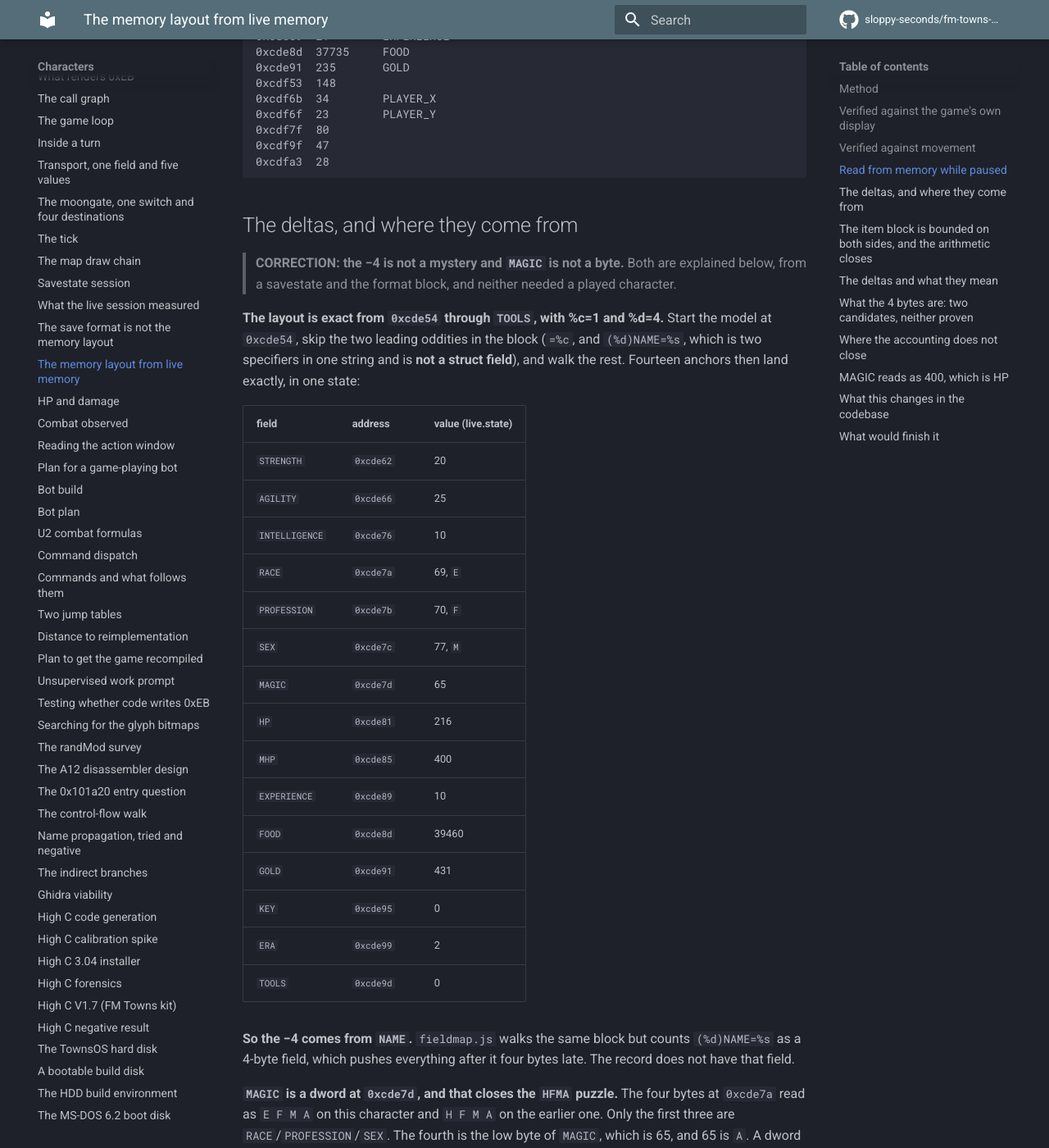
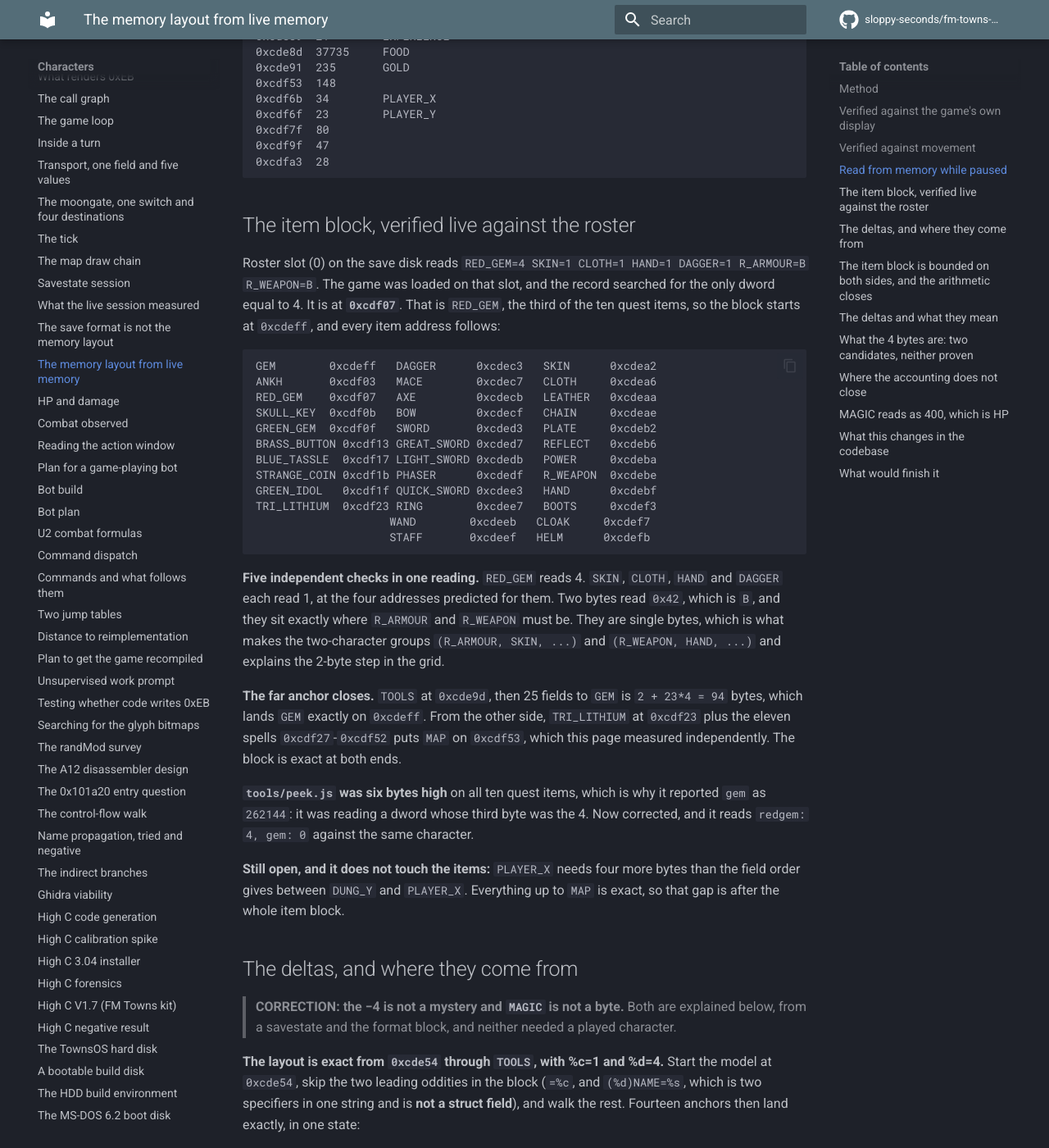
Before and after one commit to sloppy-seconds/fm-towns-ultima, an MkDocs documentation site: the page built from docs/live-fieldmap.md, in a window 1280 px wide and 1400 px high, scrolled down 1518 px. Shown: the whole window at 82% size. Built offline with MkDocs 1.6.1 and Material for MkDocs 9.7.7, drawn with Linux system fonts in a browser that asks for light colours; comment, search, counter and statistics services are not loaded.

Commit message:
The item block, verified live: RED_GEM=4 at 0xcdf07
Loaded roster slot (0), whose text reads RED_GEM=4 SKIN=1 CLOTH=1 HAND=1 DAGGER=1
R_ARMOUR=B R_WEAPON=B, and searched the record for the only dword equal to 4.

It is at 0xcdf07, which is RED_GEM, the third of the ten quest items, so the block
starts at 0xcdeff and every item address follows. Five predictions then held at once:
the 4, the four 1s at SKIN CLOTH HAND DAGGER, and two 0x42 bytes exactly where
R_ARMOUR and R_WEAPON must be. Those two are single bytes, which is what makes the
two-character groups and explains the 2-byte step in the grid.

The far anchor closes from both directions: TOOLS plus 25 fields is 2 + 23*4 = 94
bytes and lands GEM on 0xcdeff, and TRI_LITHIUM plus the eleven spells lands MAP on
0xcdf53, which the page had measured independently.

tools/peek.js was six bytes high on all ten quest items, so it reported gem as 262144
because the 4 was the third byte of the dword it read. Corrected and checked against
the same character: redgem 4, gem 0.

Still open and unrelated: PLAYER_X needs four more bytes than the field order gives
between DUNG_Y and PLAYER_X. That gap is after the whole item block.

````diff
--- a/docs/live-fieldmap.md
+++ b/docs/live-fieldmap.md
@@ -57,6 +57,47 @@ Values present and matching the format string's identity, though not independent
 0xcdf9f  47
 0xcdfa3  28
 ```
+
+## The item block, verified live against the roster
+
+Roster slot (0) on the save disk reads `RED_GEM=4 SKIN=1 CLOTH=1 HAND=1 DAGGER=1 R_ARMOUR=B
+R_WEAPON=B`. The game was loaded on that slot, and the record searched for the only dword equal to 4.
+It is at **`0xcdf07`**. That is `RED_GEM`, the third of the ten quest items, so the block starts at
+`0xcdeff`, and every item address follows:
+
+```
+GEM        0xcdeff   DAGGER      0xcdec3   SKIN      0xcdea2
+ANKH       0xcdf03   MACE        0xcdec7   CLOTH     0xcdea6
+RED_GEM    0xcdf07   AXE         0xcdecb   LEATHER   0xcdeaa
+SKULL_KEY  0xcdf0b   BOW         0xcdecf   CHAIN     0xcdeae
+GREEN_GEM  0xcdf0f   SWORD       0xcded3   PLATE     0xcdeb2
+BRASS_BUTTON 0xcdf13 GREAT_SWORD 0xcded7   REFLECT   0xcdeb6
+BLUE_TASSLE  0xcdf17 LIGHT_SWORD 0xcdedb   POWER     0xcdeba
+STRANGE_COIN 0xcdf1b PHASER      0xcdedf   R_WEAPON  0xcdebe
+GREEN_IDOL   0xcdf1f QUICK_SWORD 0xcdee3   HAND      0xcdebf
+TRI_LITHIUM  0xcdf23 RING        0xcdee7   BOOTS     0xcdef3
+                    WAND        0xcdeeb   CLOAK     0xcdef7
+                    STAFF       0xcdeef   HELM      0xcdefb
+```
+
+**Five independent checks in one reading.** `RED_GEM` reads 4. `SKIN`, `CLOTH`, `HAND` and
+`DAGGER` each read 1, at the four addresses predicted for them. Two bytes read `0x42`, which is `B`,
+and they sit exactly where `R_ARMOUR` and `R_WEAPON` must be. They are single bytes, which is what
+makes the two-character groups `(R_ARMOUR, SKIN, ...)` and `(R_WEAPON, HAND, ...)` and explains the
+2-byte step in the grid.
+
+**The far anchor closes.** `TOOLS` at `0xcde9d`, then 25 fields to `GEM` is `2 + 23*4 = 94` bytes,
+which lands `GEM` exactly on `0xcdeff`. From the other side, `TRI_LITHIUM` at `0xcdf23` plus the
+eleven spells `0xcdf27`-`0xcdf52` puts `MAP` on `0xcdf53`, which this page measured
+independently. The block is exact at both ends.
+
+**`tools/peek.js` was six bytes high** on all ten quest items, which is why it reported `gem` as
+`262144`: it was reading a dword whose third byte was the 4. Now corrected, and it reads
+`redgem: 4, gem: 0` against the same character.
+
+**Still open, and it does not touch the items:** `PLAYER_X` needs four more bytes than the field
+order gives between `DUNG_Y` and `PLAYER_X`. Everything up to `MAP` is exact, so that gap is after
+the whole item block.
 
 ## The deltas, and where they come from
 
````
Also changed, not shown: 1 other file.
